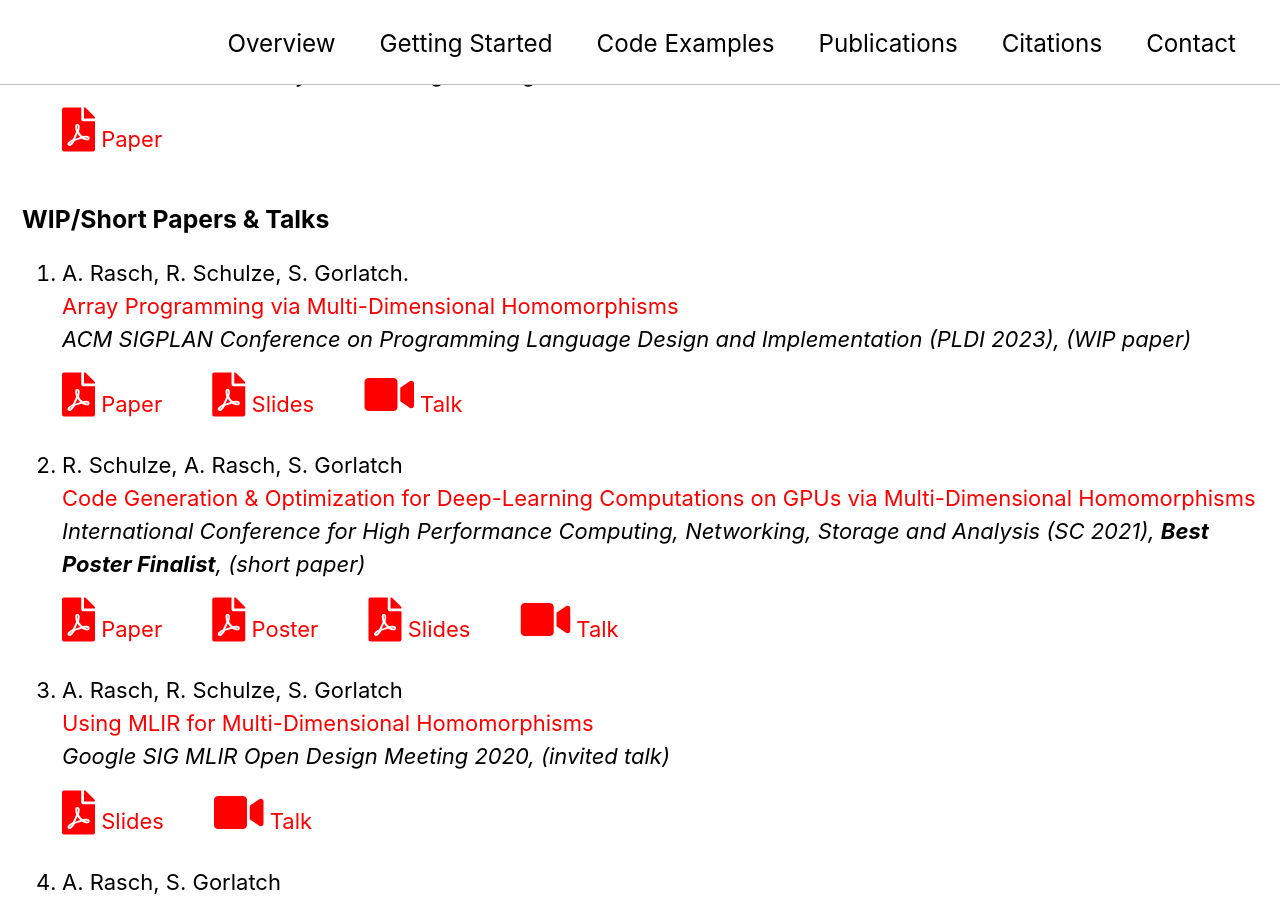
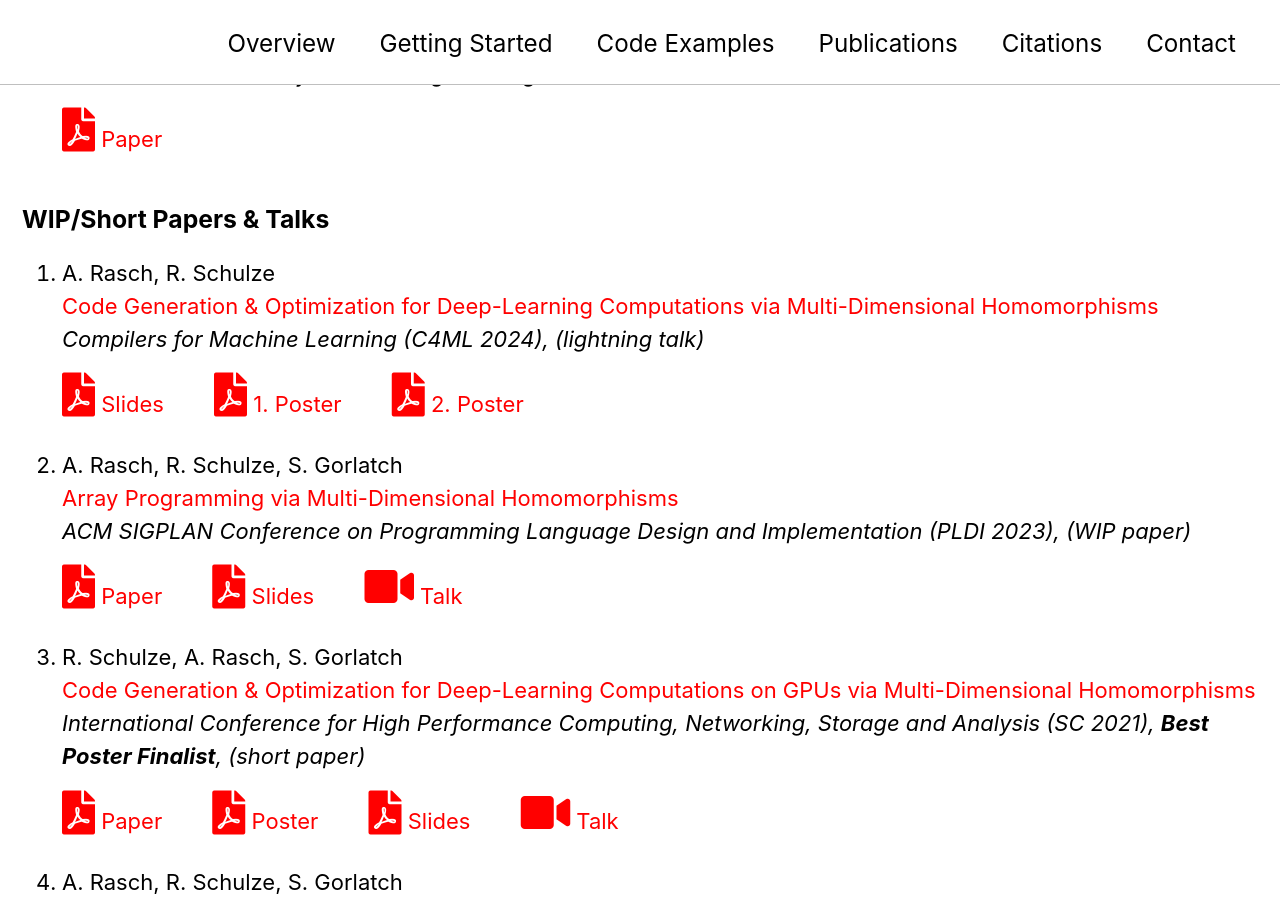
Before and after one commit to mdh-lang/mdh-lang.github.io, a Jekyll site: the page built from index.md, in a window 1280 px wide and 900 px high, scrolled down 5052 px. Built offline with Jekyll 4.4.1, drawn with Linux system fonts in a browser that asks for light colours; cached includes are drawn as plain includes.

Commit message:
Add C4ML'24

```diff
--- a/index.md
+++ b/index.md
@@ -324,14 +324,21 @@ By incorporating the user into the optimization process, we enable two major adv
 
 ### WIP/Short Papers & Talks
 
-1.  A. Rasch, R. Schulze, S. Gorlatch. \\
+1.  A. Rasch, R. Schulze \\
+    [Code Generation & Optimization for Deep-Learning Computations via Multi-Dimensional Homomorphisms](https://www.c4ml.org) \\
+    *Compilers for Machine Learning (C4ML 2024), (lightning talk)* \\
+    <a href="assets/files/publications/c4ml24/c4ml24_talk.pdf"><i class="fas fa-file-pdf" style="color: red; font-size: 2em; padding-top: .4em"></i></a> [Slides](assets/files/publications/c4ml24/c4ml24_talk.pdf)
+    <a href="assets/files/publications/c4ml24/c4ml24_poster_mlir.pdf"><i class="fas fa-file-pdf" style="color: red; font-size: 2em; padding-top: .4em; padding-left: 1em"></i></a> [1. Poster](assets/files/publications/c4ml24/c4ml24_poster_mlir.pdf)
+    <a href="assets/files/publications/c4ml24/c4ml24_poster_dl.pdf"><i class="fas fa-file-pdf" style="color: red; font-size: 2em; padding-top: .4em; padding-left: 1em"></i></a> [2. Poster](assets/files/publications/c4ml24/c4ml24_poster_dl.pdf)
+
+2.  A. Rasch, R. Schulze, S. Gorlatch \\
     [Array Programming via Multi-Dimensional Homomorphisms](assets/files/publications/pldi23/paper.pdf) \\
     *ACM SIGPLAN Conference on Programming Language Design and Implementation (PLDI 2023), (WIP paper)* \\
     <a href="assets/files/publications/pldi23/paper.pdf"><i class="fas fa-file-pdf" style="color: red; font-size: 2em; padding-top: .4em"></i></a> [Paper](assets/files/publications/pldi23/paper.pdf)
     <a href="assets/files/publications/pldi23/slides.pdf"><i class="fas fa-file-pdf" style="color: red; font-size: 2em; padding-top: .4em; padding-left: 1em"></i></a> [Slides](assets/files/publications/pldi23/slides.pdf)
     <a href="https://www.youtube.com/watch?v=FAwgO86b6oo"><i class="fas fa-video" style="color: red; font-size: 2em; padding-top: .4em; padding-left: 1em"></i></a> [Talk](https://www.youtube.com/watch?v=FAwgO86b6oo)
 
-2.  R. Schulze, A. Rasch, S. Gorlatch \\
+3.  R. Schulze, A. Rasch, S. Gorlatch \\
     [Code Generation & Optimization for Deep-Learning Computations on GPUs via Multi-Dimensional Homomorphisms](https://sc21.supercomputing.org/proceedings/tech_poster/) \\
     *International Conference for High Performance Computing, Networking, Storage and Analysis (SC 2021), **Best Poster Finalist**, (short paper)*\\
     <a href="assets/files/publications/sc21/paper.pdf"><i class="fas fa-file-pdf" style="color: red; font-size: 2em; padding-top: .4em"></i></a> [Paper](assets/files/publications/sc21/paper.pdf)
```
Also changed, not shown: other parts of index.md (+4 -4 lines), 3 other files.
